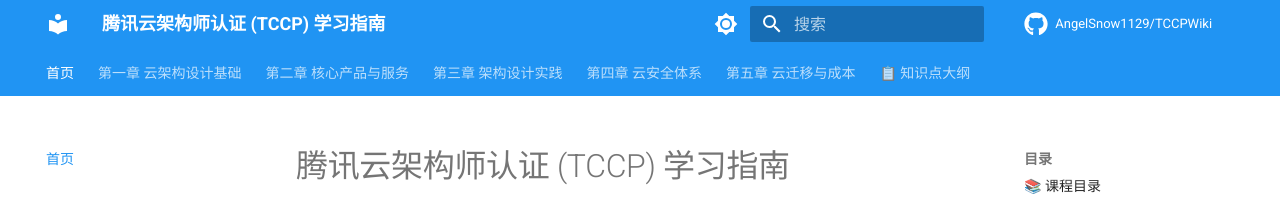
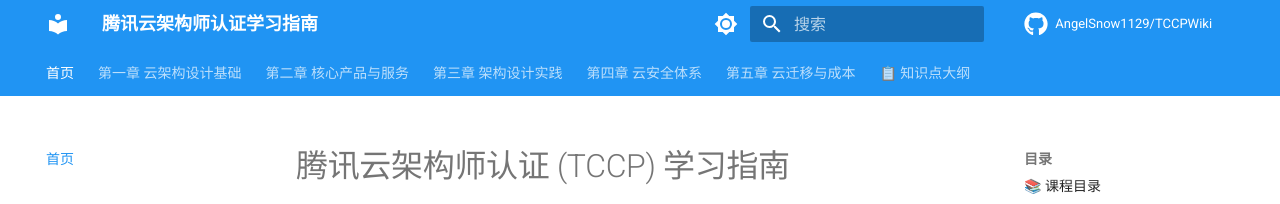
Before and after one commit to AngelSnow1129/TCCPWiki, an MkDocs documentation site: the page built from docs/index.md, in a window 1280 px wide. Shown: the top 204 px of the page. Built offline with MkDocs 1.6.1 and Material for MkDocs 9.7.7, drawn with Linux system fonts in a browser that asks for light colours; comment, search, counter and statistics services are not loaded.

Commit message:
Update mkdocs.yml site name

```diff
--- a/mkdocs.yml
+++ b/mkdocs.yml
@@ -1,5 +1,5 @@
-site_name: 腾讯云架构师认证 (TCCP) 学习指南
-site_description: 腾讯云架构师认证考试学习资料与知识点整理
+site_name: 腾讯云架构师认证学习指南
+site_description: 腾讯云架构师认证 (TCA/TCP) 考试学习资料与知识点整理
 site_author: AngelSnow
 site_url: https://angelsnow1129.github.io/TCCPWiki/
 
```
